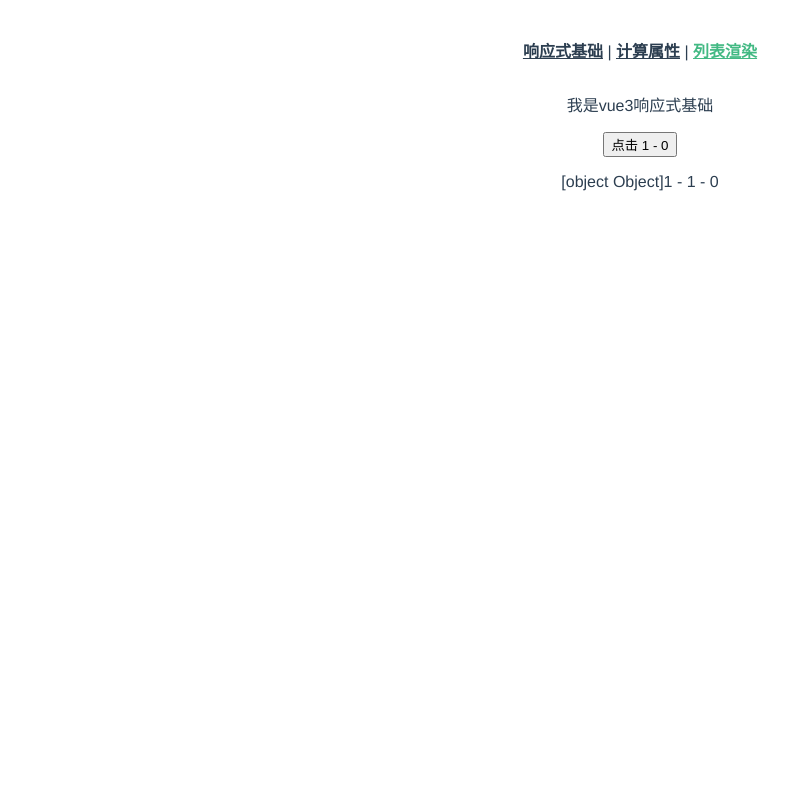
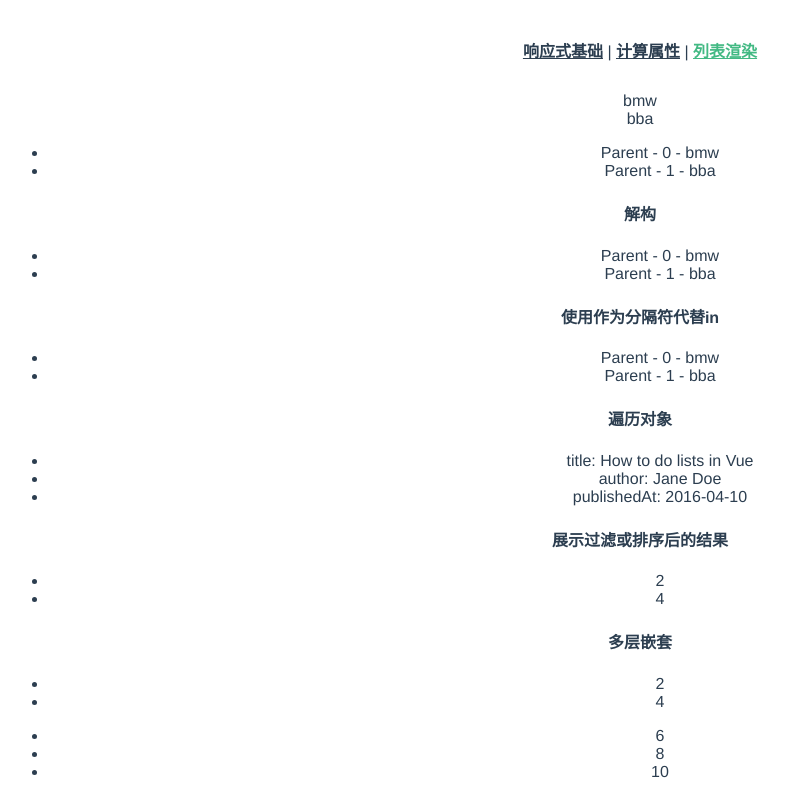
Before and after one commit to tuao525/my-demo-vue3, a Vue app: page /listRender in a window 1280 px wide. Shown: the whole page, without its empty margins (0-788 px from the left). Built offline with nearby package versions, Linux system fonts and the light colour scheme.

Commit message:
feat: 计算属性

```diff
--- a/src/views/BaseView.vue
+++ b/src/views/BaseView.vue
@@ -3,7 +3,7 @@
  * @email: 2250467773@qq.com
  * @Date: 2023-11-09 10:55:25
  * @LastEditors: Do not edit
- * @LastEditTime: 2023-11-09 11:03:47
+ * @LastEditTime: 2023-11-09 14:46:32
 -->
 <template>
   <div class="home">
@@ -25,7 +25,7 @@ const data = reactive({
   message: '我是vue3响应式基础',
   count: 1
 })
-const countRef = ref(0)
+const countRef = ref(1)
 const object = { foo: ref(0) }
 function click () {
   data.count += 1
--- a/src/views/ListRender.vue
+++ b/src/views/ListRender.vue
@@ -3,38 +3,55 @@
  * @email: 2250467773@qq.com
  * @Date: 2023-11-09 10:55:32
  * @LastEditors: Do not edit
- * @LastEditTime: 2023-11-09 11:00:15
+ * @LastEditTime: 2023-11-09 15:56:44
 -->
 <template>
   <div class="home">
-    {{ data.message }}
-    <p>
-      <button @click="click">点击 {{ data.count }} - {{ countRef }}</button>
-    </p>
-    <p>{{ object.foo + 1 }} - {{ object.foo.value + 1 }} - {{ object.foo }}</p>
+    <div v-for='item in itemsRef' :key='item'> {{item.message}} </div>
+    <ul>
+      <li v-for='(item, index) in itemsRef' :key='index'>{{parentMessage}} - {{index}} - {{item.message}}</li>
+    </ul>
+    <h4>解构</h4>
+    <ul>
+      <li v-for='({message}, index) in itemsRef' :key='index'>{{parentMessage}} - {{index}} - {{message}}</li>
+    </ul>
+    <h4>使用作为分隔符代替in</h4>
+    <ul>
+      <li v-for='({message}, index) of itemsRef' :key='index'>{{parentMessage}} - {{index}} - {{message}}</li>
+    </ul>
+    <h4>遍历对象</h4>
+    <ul>
+      <!-- 第一个参数为属性值，第二个参数为属性名，第三个为索引 -->
+      <li v-for='(item,key,index) in myObject' :key='index'>{{ key }}:  {{ item }}</li>
+    </ul>
+    <h4>展示过滤或排序后的结果</h4>
+    <ul>
+      <li v-for='item in evenNumbers' :key='item'>{{item}}</li>
+    </ul>
+    <h4>多层嵌套</h4>
+    <ul v-for='(item,index) in sets' :key='index'>
+      <li v-for='n in even(item)' :key='n'>{{ n }}</li>
+    </ul>
   </div>
 </template>
 
 <script setup>
-import { reactive, ref } from 'vue'
-// @ is an alias to /src
-// export default {
-// name: 'baseView',
-// setup () {
-const data = reactive({
-  message: '我是vue3响应式基础',
-  count: 1
+import { reactive, ref, computed } from 'vue'
+const myObject = reactive({
+  title: 'How to do lists in Vue',
+  author: 'Jane Doe',
+  publishedAt: '2016-04-10'
 })
-const countRef = ref(0)
-const object = { foo: ref(0) }
-function click () {
-  data.count += 1
-  countRef.value++
+const parentMessage = ref('Parent')
+const itemsRef = ref(
+  [{ message: 'bmw' }, { message: 'bba' }])
+const numbers = ref([1, 2, 3, 4, 5])
+const sets = ref([[1, 2, 3, 4, 5], [6, 7, 8, 9, 10]])
+
+const evenNumbers = computed(() => {
+  return numbers.value.filter(item => item % 2 === 0)
+})
+const even = (number) => {
+  return number.filter(item => item % 2 === 0)
 }
-// return {
-//   data,
-//   click
-// }
-// }
-// }
 </script>
```
Also changed, not shown: 2 other files (tests, documents, lock files or other folders).
